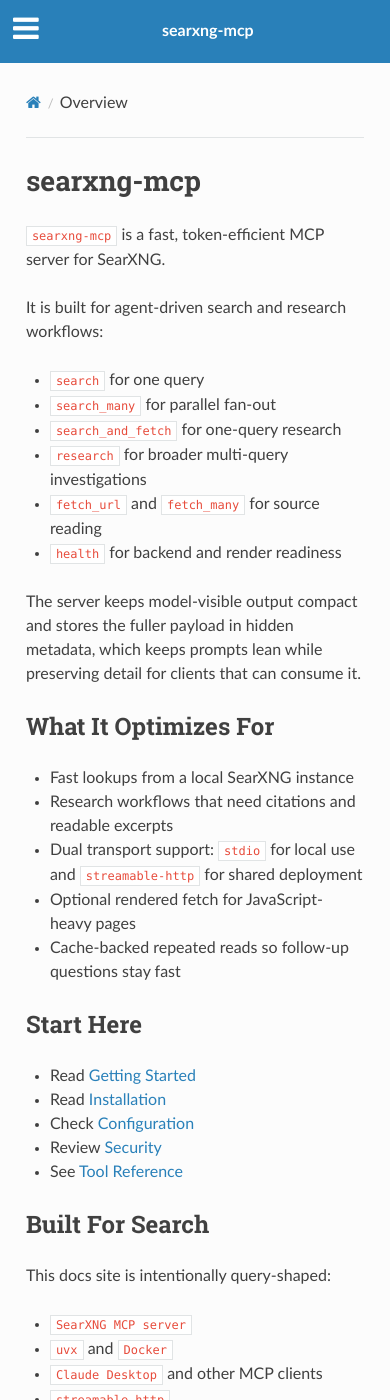
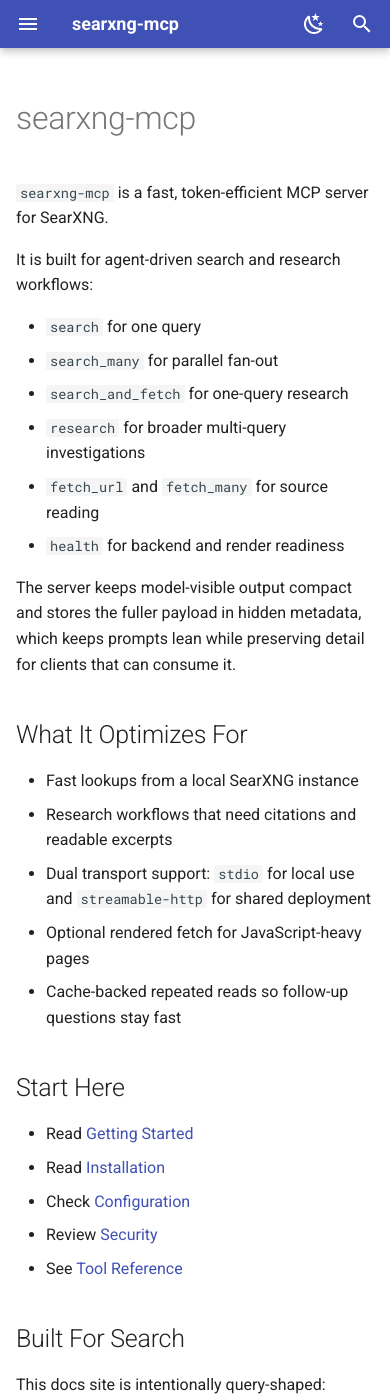
Before and after one commit to 88plug/searxng-mcp, an MkDocs documentation site: the page built from docs/index.md, in a window 390 px wide and 1400 px high. Built offline with MkDocs 1.6.1 and Material for MkDocs 9.7.7, drawn with Linux system fonts in a browser that asks for light colours; nearby versions of some CDN libraries; some of the changed text lies outside the part shown.

Commit message:
docs: switch to Material for MkDocs (responsive, full-width)
The readthedocs theme hard-caps content at ~800px, leaving most of a wide
viewport empty. Material is responsive, uses the full width, and adds dark mode,
code-copy, and better search. Adds mkdocs-material to the dev group and installs
it in the Pages workflow.

Co-Authored-By: Claude Opus 4.8 (1M context) <noreply@anthropic.com>

```diff
--- a/mkdocs.yml
+++ b/mkdocs.yml
@@ -5,7 +5,24 @@ use_directory_urls: true
 strict: true
 
 theme:
-  name: readthedocs
+  name: material
+  features:
+    - navigation.sections
+    - navigation.top
+    - navigation.instant
+    - content.code.copy
+    - search.suggest
+  palette:
+    - media: "(prefers-color-scheme: light)"
+      scheme: default
+      toggle:
+        icon: material/weather-night
+        name: Switch to dark mode
+    - media: "(prefers-color-scheme: dark)"
+      scheme: slate
+      toggle:
+        icon: material/weather-sunny
+        name: Switch to light mode
 
 markdown_extensions:
   - admonition
@@ -13,6 +30,9 @@ markdown_extensions:
   - def_list
   - footnotes
   - tables
+  - pymdownx.highlight
+  - pymdownx.superfences
+  - pymdownx.details
   - toc:
       permalink: true
 
--- a/pyproject.toml
+++ b/pyproject.toml
@@ -62,6 +62,7 @@ package-dir = { "" = "src" }
 [dependency-groups]
 dev = [
   "mkdocs>=1.6.1",
+  "mkdocs-material>=9.5",
   "pytest>=8.3.0",
   "pytest-asyncio>=0.24.0",
 ]
```
Also changed, not shown: 2 other files.
